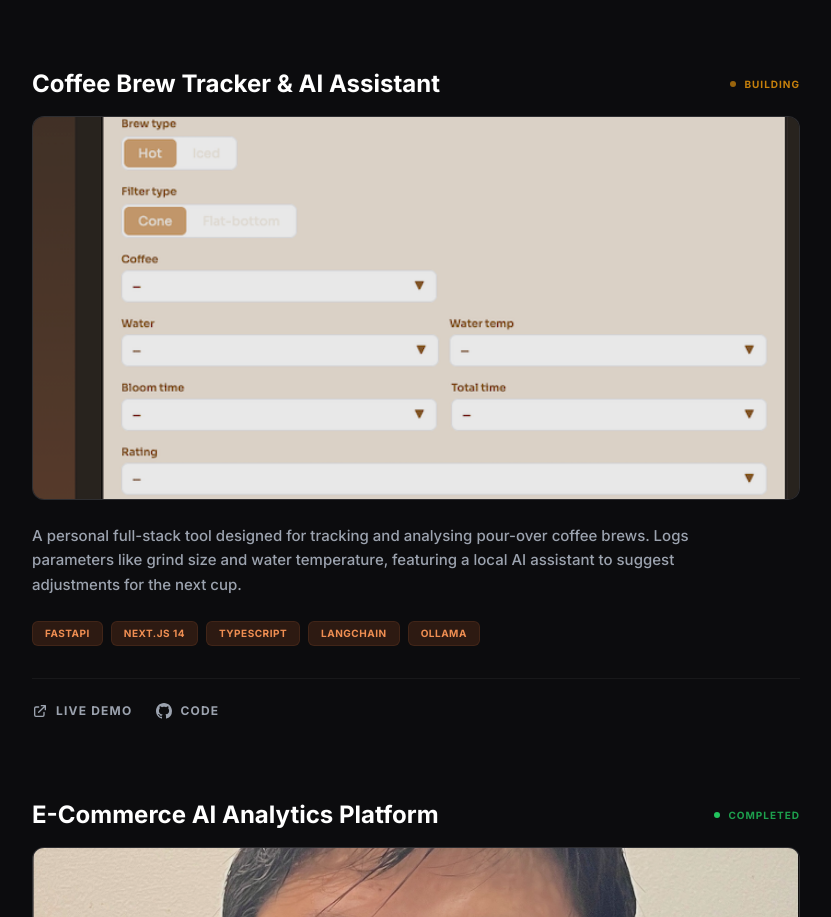
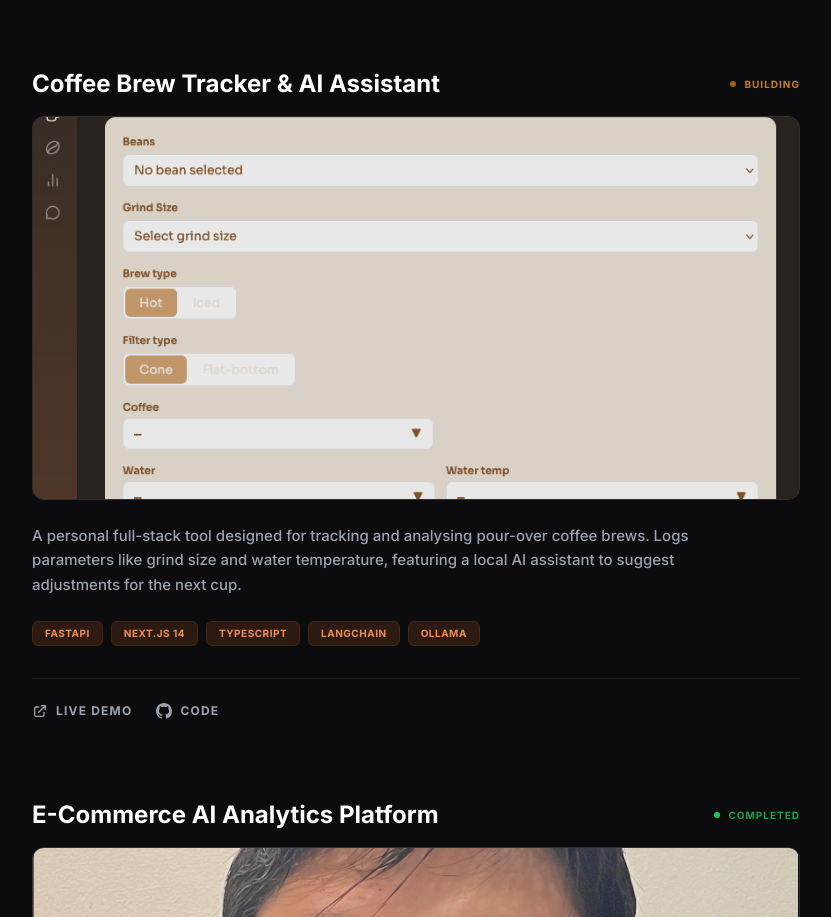
Before and after one commit to adiezakiel01/adiezakiel, a Next.js app: page / in a window 1280 px wide. Shown: the part 2152-3069 px from the top of the page, without its empty margins (224-1055 px from the left). Built offline with nearby package versions, Linux system fonts and the light colour scheme.

Commit message:
edited image

```diff
--- a/components/Projects.tsx
+++ b/components/Projects.tsx
@@ -20,7 +20,7 @@ const projects: Project[] = [
   {
     title: "Coffee Brew Tracker & AI Assistant",
     status: "in-progress",
-    image: "/images/Brew_tracker_app.png",
+    image: "/images/Brew_app.png",
     description:
       "A personal full-stack tool designed for tracking and analysing pour-over coffee brews. Logs parameters like grind size and water temperature, featuring a local AI assistant to suggest adjustments for the next cup.",
     highlights: [
```
Also changed, not shown: public/images/brew_app.png (added).
